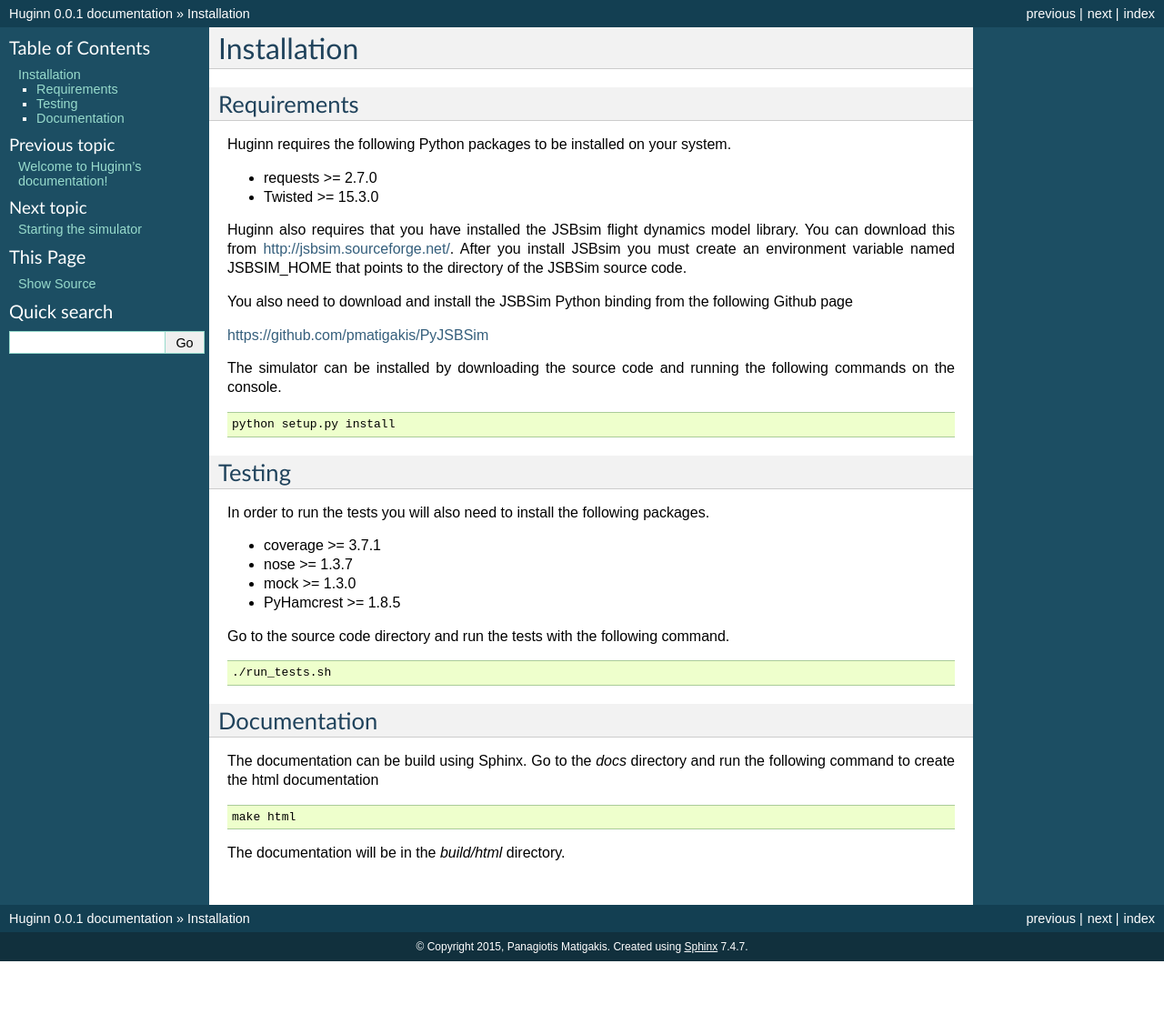
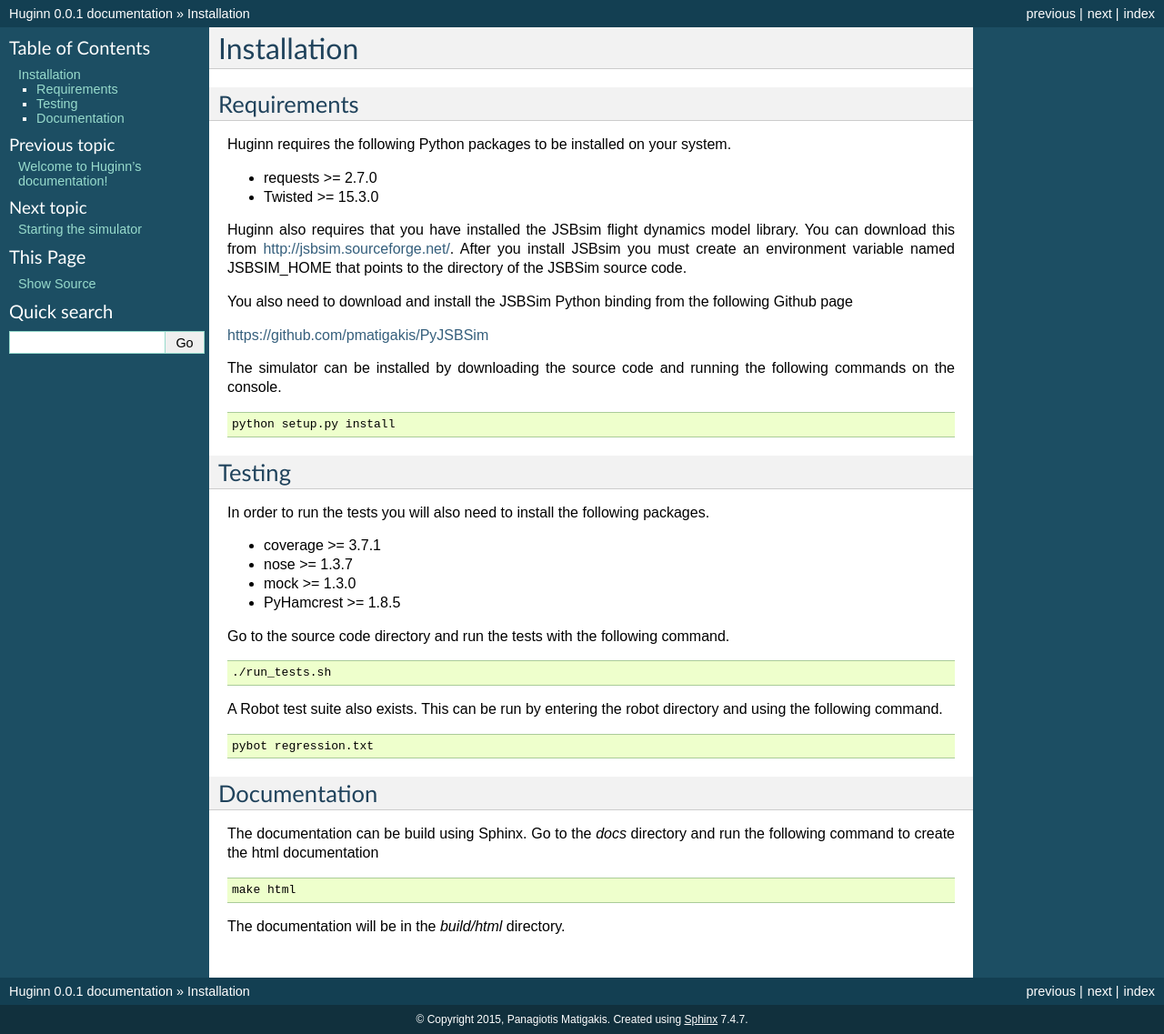
Before and after one commit to pmatigakis/Huginn, a Sphinx documentation site: the page built from docs/source/Installation.rst, in a window 1280 px wide. Shown: the whole page at 91% size. Built offline with Sphinx 7.4.7, drawn with Linux system fonts in a browser that asks for light colours; before the commit the page ends 1057 px from its top, so only the background shows below that.

Commit message:
Added a Robot test suite.

```diff
--- a/docs/source/Installation.rst
+++ b/docs/source/Installation.rst
@@ -36,6 +36,13 @@ Go to the source code directory and run the tests with the following command.
 
     ./run_tests.sh
 
+A Robot test suite also exists. This can be run by entering the robot directory and
+using the following command.
+
+.. code-block:: bash
+
+    pybot regression.txt
+
 Documentation
 -------------
 The documentation can be build using Sphinx. Go to the *docs* directory and run the following command to create
```
Also changed, not shown: 2 other files.
